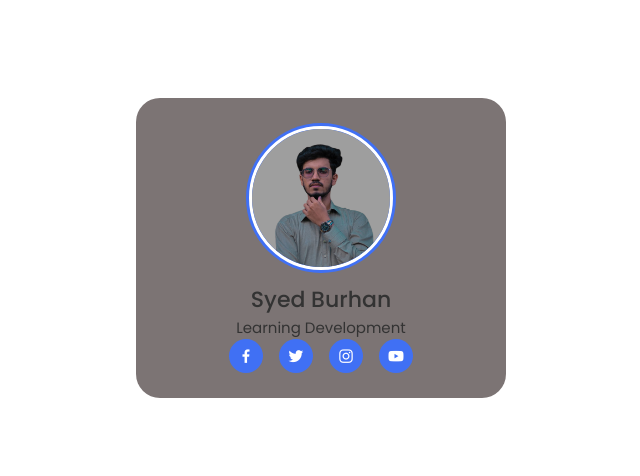
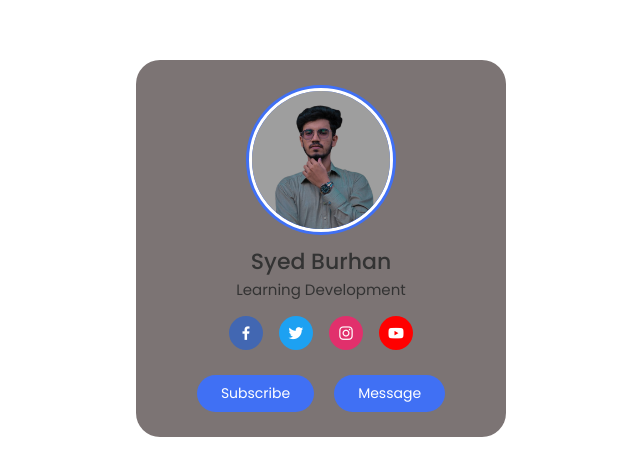
Before and after one commit to Syed-brhn/Profile-Card-, a plain HTML site: page index.html in a window 1280 px wide. Shown: the part 152-628 px from the top of the page, without its empty margins (319-959 px from the left). Drawn offline with nearby package versions, Linux system fonts and the light colour scheme.

Commit message:
Completed Media Buttons

```diff
--- a/index.html
+++ b/index.html
@@ -16,26 +16,27 @@
         </div>
         <div class="text-data">
             <span class="name">Syed Burhan</span>
-            <span class="job">Learning  Development</span>
+            <span class="job">Learning Development</span>
         </div>
 
         <div class="media-button">
-            <a href="#" class="link">
+            <a href="#" style="background-color: #4267b2;" class="link">
                 <i class='bx bxl-facebook'></i>
             </a>
-            <a href="" class="link">
+            <a href="#" style="background-color: #1da1f2;" class="link">
                 <i class='bx bxl-twitter'></i>
             </a>
-            <a href="" class="link"> <i class='bx bxl-instagram'></i>
+            <a href="#" style="background-color: #e1306c;" class="link"> <i class='bx bxl-instagram'></i>
             </a>
-            <a href="" class="link">
-                <i class='bx bxl-youtube'></i>
+            <a href="" style="background-color: #ff0000;" class="link"> <i class='bx bxl-youtube'></i>
             </a>
 
         </div>
+        <div class="buttons">
+            <button class="button">Subscribe</button>
+            <button class="button">Message</button>
+        </div>
     </div>
-
-
 </body>
 
 </html>
--- a/style.css
+++ b/style.css
@@ -65,6 +65,7 @@
   .profile-card .media-button {
     display: flex;
     align-items: center;
+    margin-top: 15px;
   }
 
   .media-button .link {
@@ -80,3 +81,27 @@
     background-color: #4070f4;
     text-decoration: none;
   }
+
+  .profile-card .buttons {
+    display: flex;
+    align-items: center;
+    margin-top: 25px;
+
+  }
+
+  .buttons .button{
+    color: #fff;
+    font-size: 14px;
+    font-weight: 400;
+    border: none;
+    border-radius: 24px;
+    margin: 0 10px;
+    padding: 8px 24px;
+    background-color: #4070f4;
+    cursor: pointer;
+    transition: all 0.3s ease;
+  }
+
+  .buttons .button:hover{
+    background-color: #0e4bf1;
+  }
```
